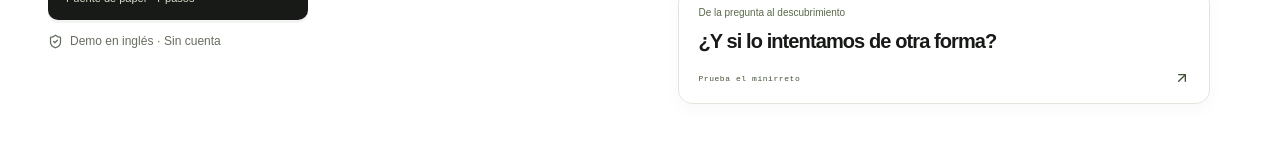
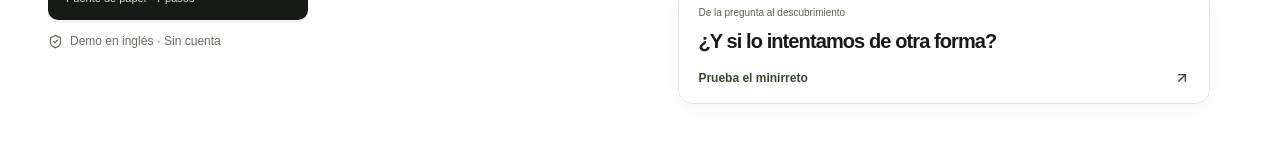
Before and after one commit to VladislavBrodsky/EducationOS, a Next.js app: page / in a window 1280 px wide. Shown: the part 588-748 px from the top of the page. Built offline with nearby package versions, Linux system fonts and the light colour scheme.

Commit message:
Make the hero mini-challenge action easier to read

```diff
--- a/src/components/marketing/experience.css
+++ b/src/components/marketing/experience.css
@@ -41,7 +41,7 @@
 .fx-hero-stage .m-stage-card { z-index:4; left:22px; right:22px; bottom:20px; width:auto; min-height:0; padding:17px 19px; border:1px solid #e1e5db; border-radius:14px; background:#fffffff2; box-shadow:0 5px 18px #17251008; transform:none; backdrop-filter:blur(14px); }
 .fx-hero-stage .m-stage-card>span:first-child { font-family:inherit; color:#59694b; font-size:10px; text-transform:none; letter-spacing:0; }
 .fx-hero-stage .m-stage-card strong { display:block; max-width:100%; margin:6px 0 12px; font-size:20px; font-weight:650; line-height:1.2; letter-spacing:-.045em; }
-.fx-hero-stage .m-stage-card>span:last-child { display:flex; align-items:center; justify-content:space-between; font-size:8px; letter-spacing:.07em; color:#445237; }
+.fx-hero-stage .m-stage-card>span:last-child { display:flex; align-items:center; justify-content:space-between; font-family:inherit; font-size:12px; font-weight:650; letter-spacing:0; color:#344b2c; }
 .fx-hero-stage .m-stage-card:hover { border-color:#a8b89a; }
 .fx-hero-stage .m-stage-card:focus-visible { outline:2px solid #344b2c; outline-offset:3px; }
 .fx-orbits { position:absolute; inset:0; z-index:3; pointer-events:none; }
```
